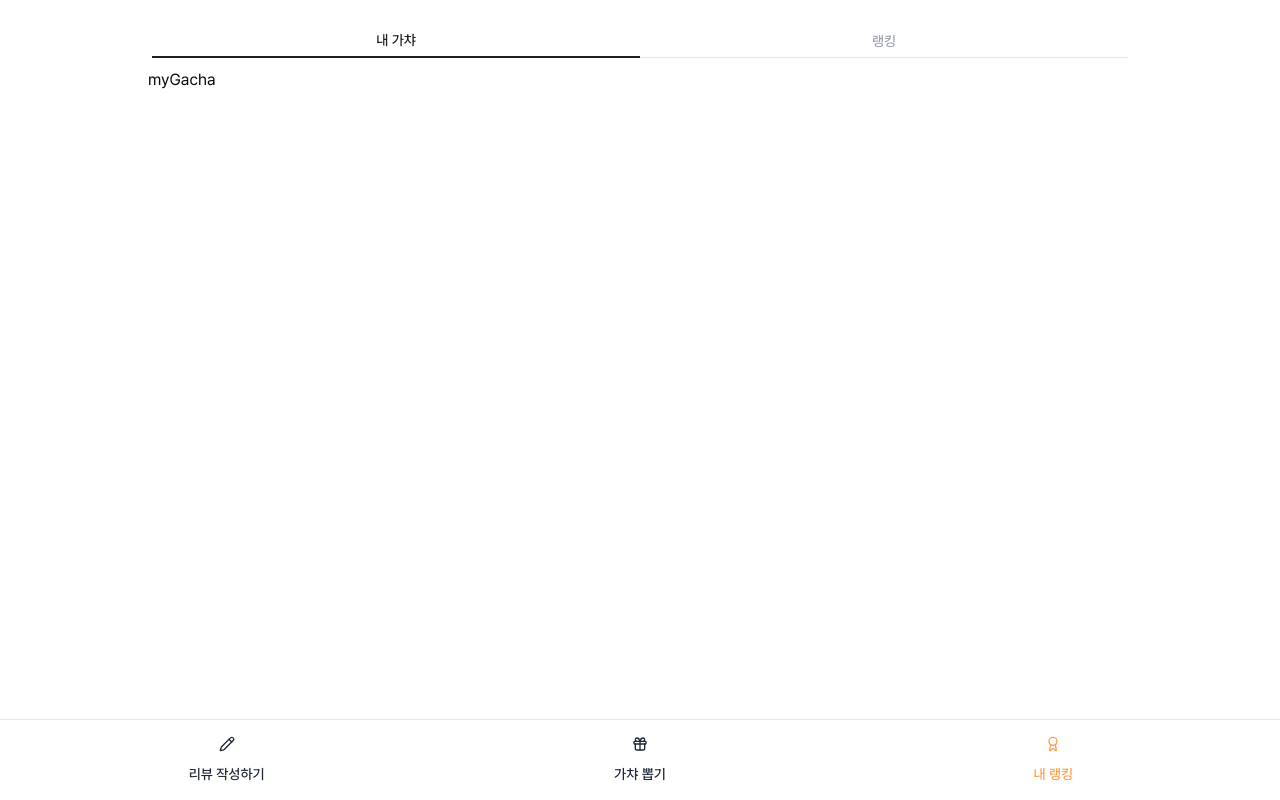
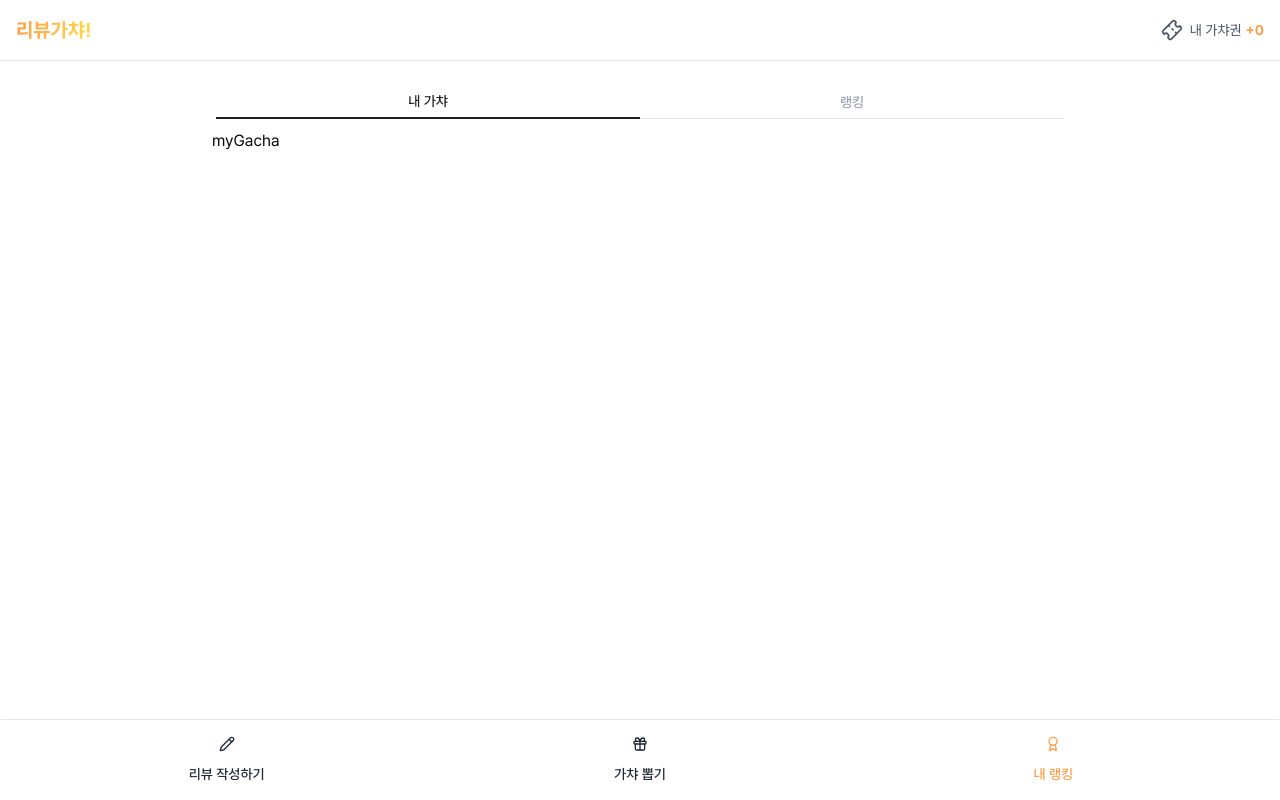
Before and after one commit to kim-taewoo/reviewgacha, a Next.js app: page /ranking/1 in a window 1280 px wide. Built offline with nearby package versions, Linux system fonts and the light colour scheme; no server answers; the database is empty.

Commit message:
랭킹 페이지 : 헤더 추가

```diff
--- a/src/app/ranking/[id]/page.tsx
+++ b/src/app/ranking/[id]/page.tsx
@@ -1,3 +1,7 @@
+import { getSupabaseServerClient } from '@/lib/supabase/server'
+import { Header } from '@/components/Header'
+import { Footer } from '@/components/Footer'
+
 import {
   Tabs,
   TabsContent,
@@ -6,20 +10,48 @@ import {
 } from '@/components/ui/tabs'
 import { MyRanking } from '@/features/ranking/components/MyRanking'
 
-const RankingPage = () => {
+type Params = Promise<{ id: string }>
+
+const RankingPage = async ({ params }: { params: Params }) => {
+  const { id } = await params
+
+  const supabase = await getSupabaseServerClient()
+  const { data: sessionData } = await supabase.auth.getSession()
+  const session = sessionData?.session
+  const user = session?.user
+
+  const { data: notUsedGachas, error } = await supabase
+    .from('gachas')
+    .select()
+    .match({
+      post_id: id,
+      is_used: false,
+      user_id: user?.id,
+    })
+
+  if (error) {
+    console.error(error)
+    return <div>에러가 발생했습니다</div>
+  }
+
   return (
+    <>
+      <Header ticketCount={notUsedGachas.length} postId={id} />
+      <div className="flex w-full h-full flex-1 flex-col items-center gap-20 p-5 max-w-4xl">
         <Tabs defaultValue="myGacha" className="w-full">
           <TabsList className="grid grid-cols-2">
             <TabsTrigger value="myGacha">내 가챠</TabsTrigger>
             <TabsTrigger value="myRanking">랭킹</TabsTrigger>
           </TabsList>
-      <TabsContent value="myGacha">
-        myGacha
-      </TabsContent>
+          <TabsContent value="myGacha">myGacha</TabsContent>
           <TabsContent value="myRanking">
             <MyRanking />
           </TabsContent>
         </Tabs>
+      </div>
+      <Footer />
+    </>
   )
 }
+
 export default RankingPage
--- a/src/app/ranking/layout.tsx
+++ b/src/app/ranking/layout.tsx
@@ -1,4 +1,3 @@
-import { Footer } from '@/components/Footer'
 import { DEFAULT_URL } from '@/constatns'
 
 import type { Metadata } from 'next'
@@ -9,15 +8,14 @@ export const metadata: Metadata = {
   description: '리뷰가챠로 리뷰를 더 즐겁게!',
 }
 
-export default function RankingLayout({
+export default async function RankingLayout({
   children,
 }: Readonly<{
-  children: React.ReactNode
+  children: React.ReactNode,
 }>) {
   return (
-    <div className="flex size-full h-full max-w-5xl flex-1 flex-col items-center gap-20 p-5">
+    <>
       {children}
-      <Footer />
-    </div>
+    </>
   )
 }
```
Lines whose indentation alone changed are shown as unchanged.
